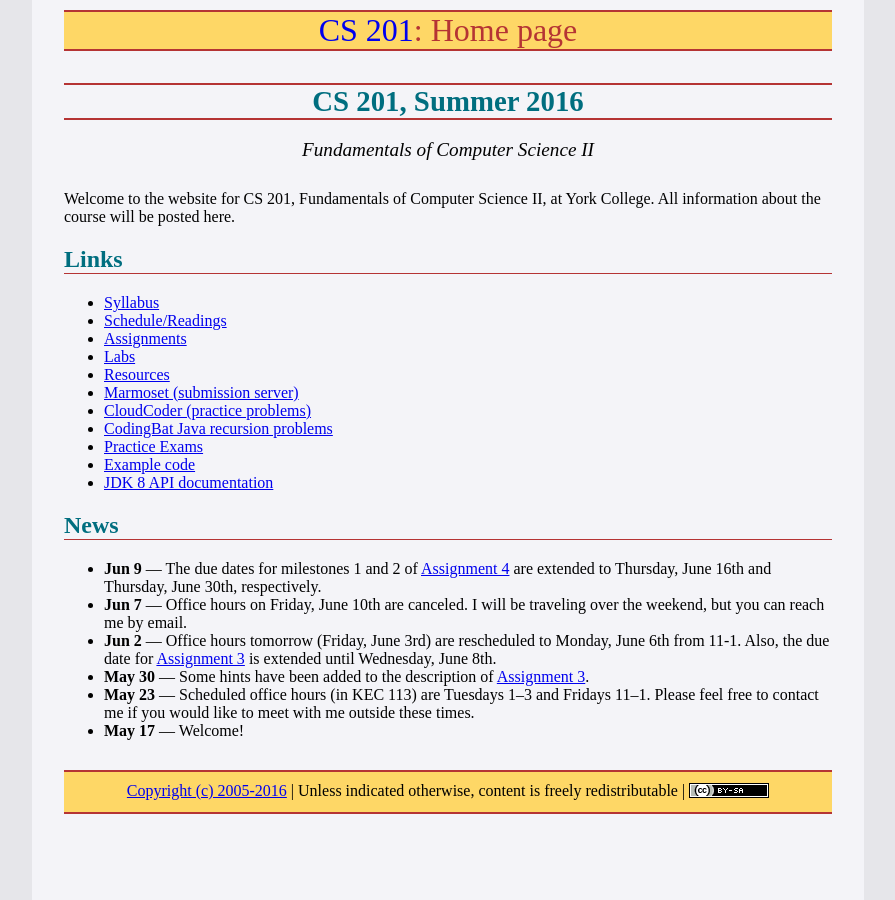
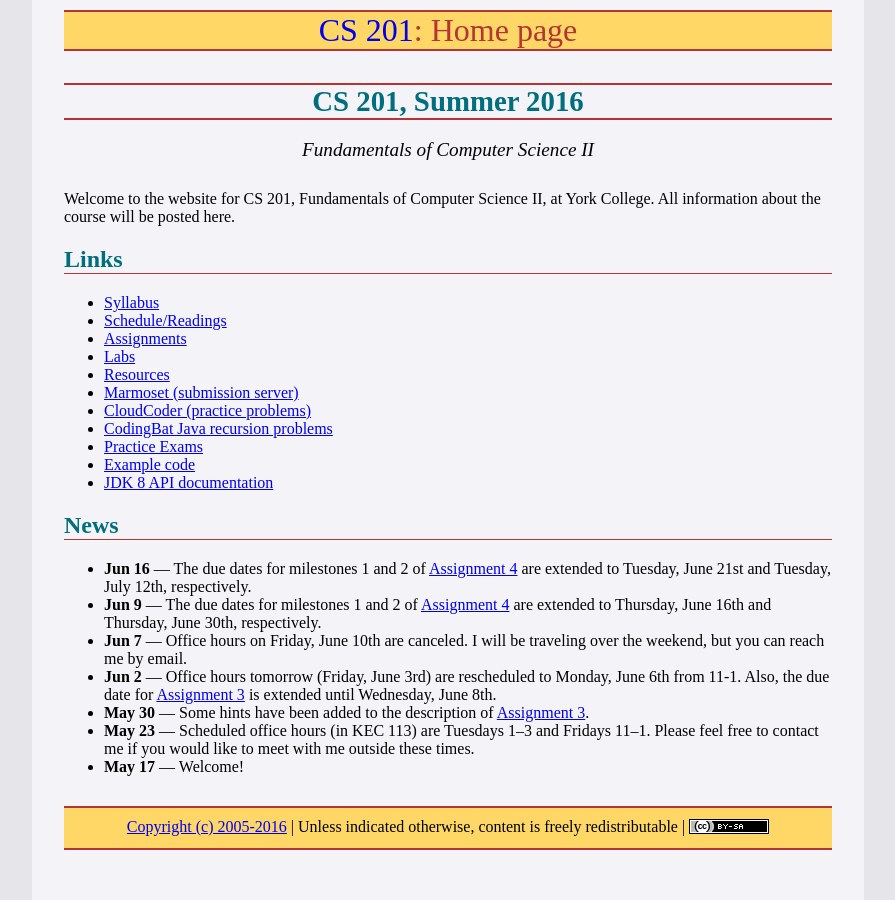
Before and after one commit to ycpcs/cs201-summer2016, a Jekyll site: the page built from index.md, in a window 1280 px wide. Shown: the whole page, without its empty margins (192-1087 px from the left). Built offline with Jekyll 4.4.1, drawn with Linux system fonts in a browser that asks for light colours; some web fonts are replaced.

Commit message:
one more due date extension on assignment 4

```diff
--- a/index.md
+++ b/index.md
@@ -25,6 +25,7 @@ Welcome to the website for CS 201, Fundamentals of Computer Science II, at York
 
 ## News
 
+* **Jun 16** &mdash; The due dates for milestones 1 and 2 of [Assignment 4](assign/assign04.html) are extended to Tuesday, June 21st and Tuesday, July 12th, respectively.
 * **Jun 9** &mdash; The due dates for milestones 1 and 2 of [Assignment 4](assign/assign04.html) are extended to Thursday, June 16th and Thursday, June 30th, respectively.
 * **Jun 7** &mdash; Office hours on Friday, June 10th are canceled.  I will be traveling over the weekend, but you can reach me by email.
 * **Jun 2** &mdash; Office hours tomorrow (Friday, June 3rd) are rescheduled to Monday, June 6th from 11-1.  Also, the due date for [Assignment 3](assign/assign03.html) is extended until Wednesday, June 8th.
```
Also changed, not shown: assign/assign04.md (+2 -2 lines), assign/index.md (+1 -1 lines).
